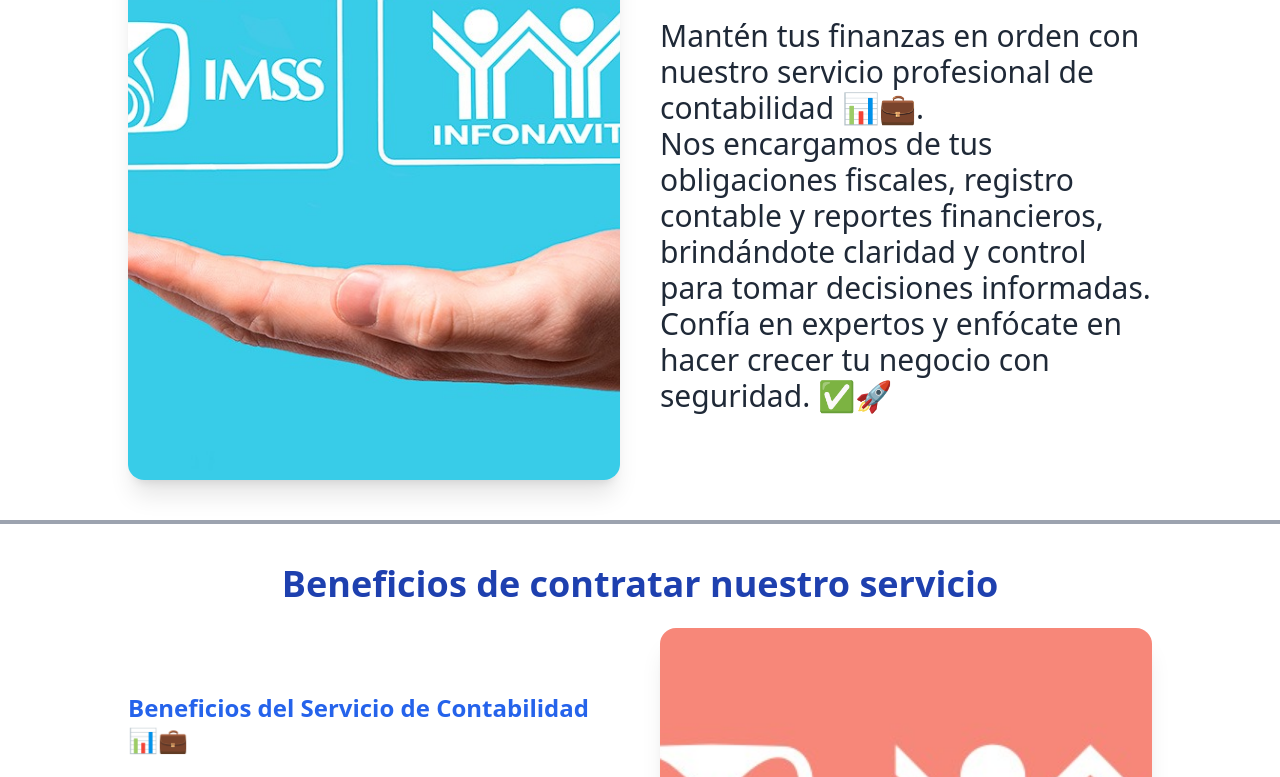
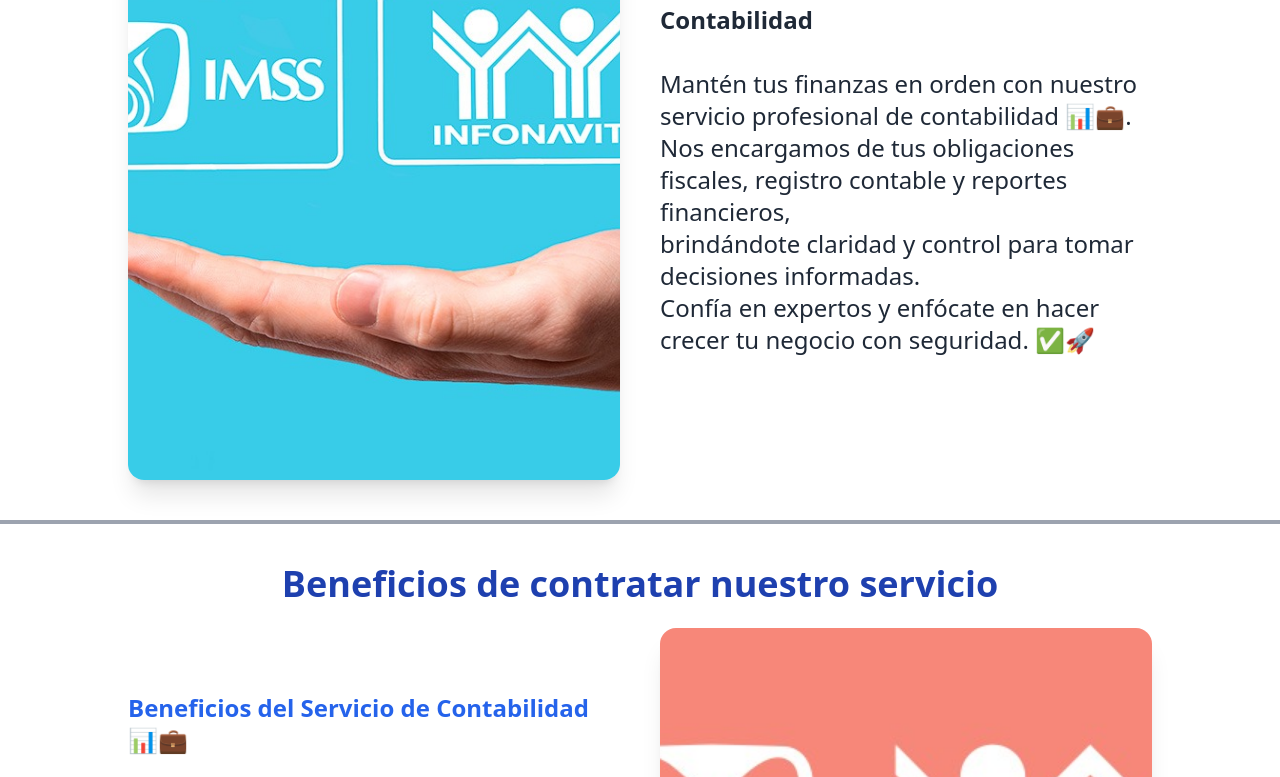
Before and after one commit to Francisco22123/Vixion, an Astro site: page /contabilidad in a window 1280 px wide. Shown: the part 296-1073 px from the top of the page. Built offline with nearby package versions, Linux system fonts and the light colour scheme; Astro itself is replaced by a stand-in of ours.

Commit message:
Update contabilidad.astro

```diff
--- a/src/pages/contabilidad.astro
+++ b/src/pages/contabilidad.astro
@@ -25,7 +25,7 @@ import Footer from '../components/Footer.astro';
     </div>
 
     <!-- Texto -->
-    <div class="flex-1 w-full text-xl lg:text-3xl leading-relaxed mt-6 lg:mt-0">
+    <div class="flex-1 w-full text-xl lg:text-2xl leading-relaxed mt-6 lg:mt-0">
         <b>Contabilidad</b>
       <br>
       <br>
```
